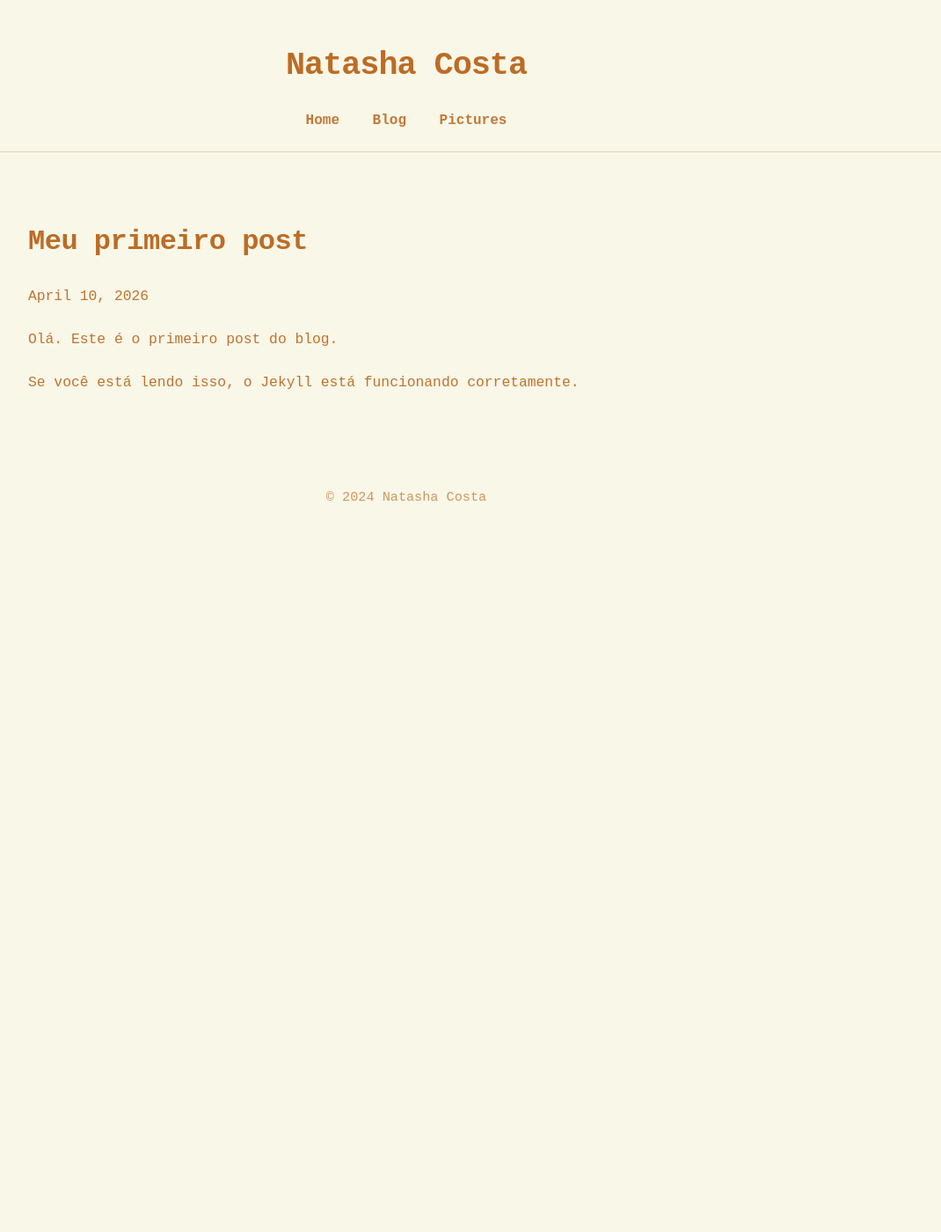
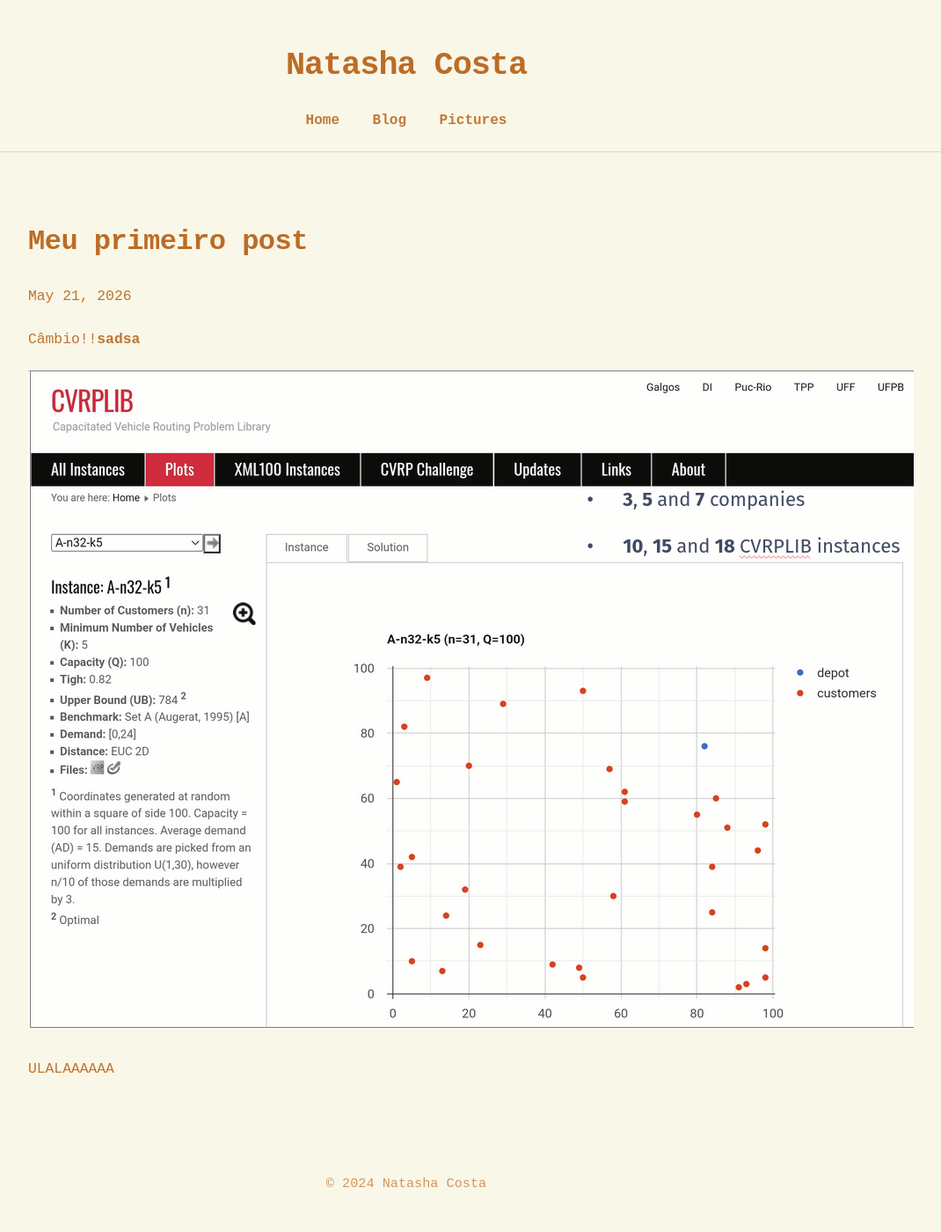
Before and after one commit to AstroNatasha/AstroNatasha.github.io, a Jekyll site: the page built from _posts/2026-04-10-meu-primeiro-post.md, in a window 1280 px wide. Shown: the whole page at 88% size, without its empty margins (178-1248 px from the left). Built offline with Jekyll 4.4.1, drawn with Linux system fonts in a browser that asks for light colours; before the commit the page ends 900 px from its top, so only the background shows below that.

Commit message:
Update Posts “2026-04-10-meu-primeiro-post”

```diff
--- a/_posts/2026-04-10-meu-primeiro-post.md
+++ b/_posts/2026-04-10-meu-primeiro-post.md
@@ -1,8 +1,14 @@
 ---
 layout: post
-title: "Meu primeiro post"
+title: Meu primeiro post
+date: 2026-05-21
 ---
+Câmbio!!**sadsa**
 
-Olá. Este é o primeiro post do blog.
 
-Se você está lendo isso, o Jekyll está funcionando corretamente.
+
+![alt text:? éfdsffdsf](/images/misc/cvrplib.png "dfsdOIsda")
+
+
+
+ULALAAAAAA
```
Also changed, not shown: images/misc/cvrplib.png (added).
